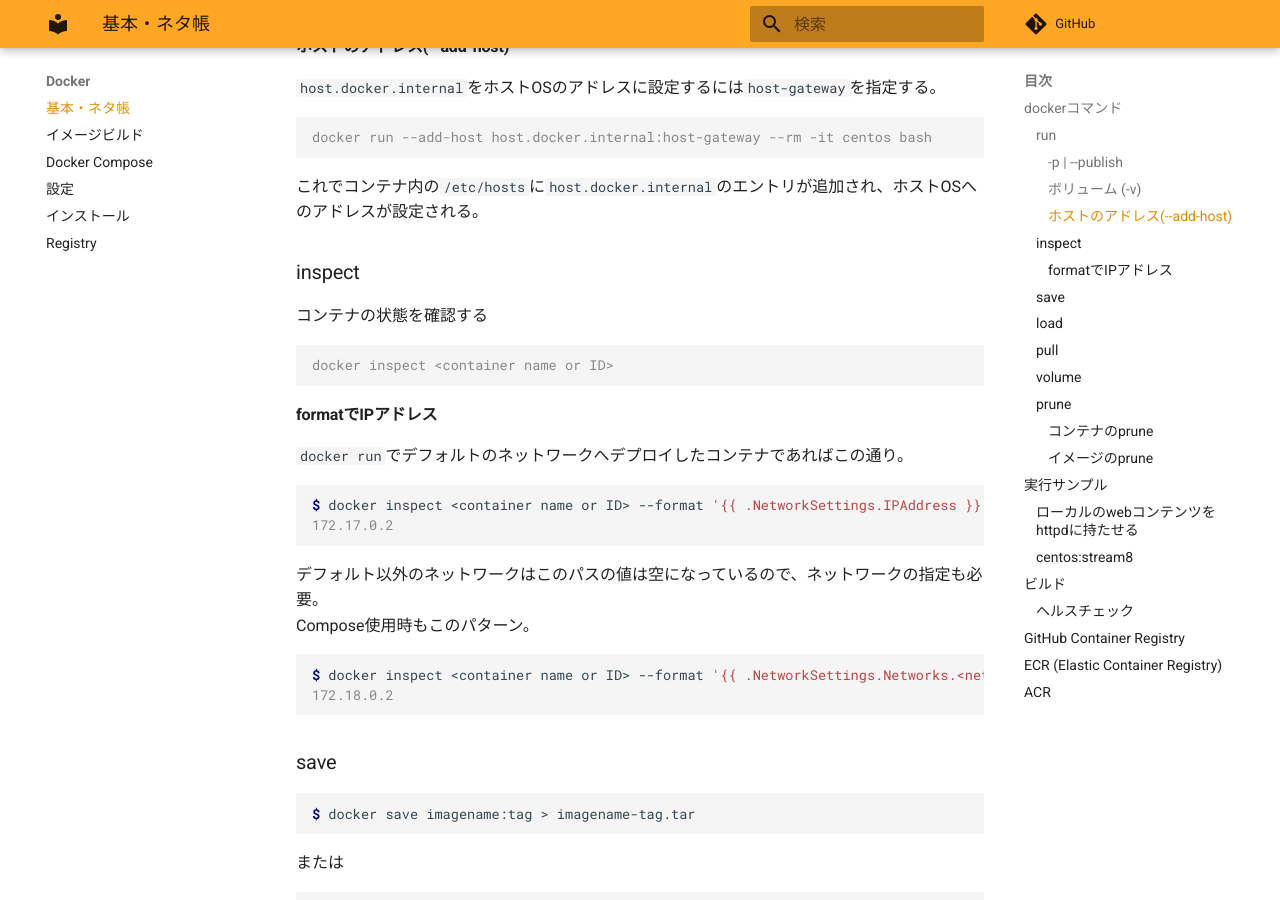
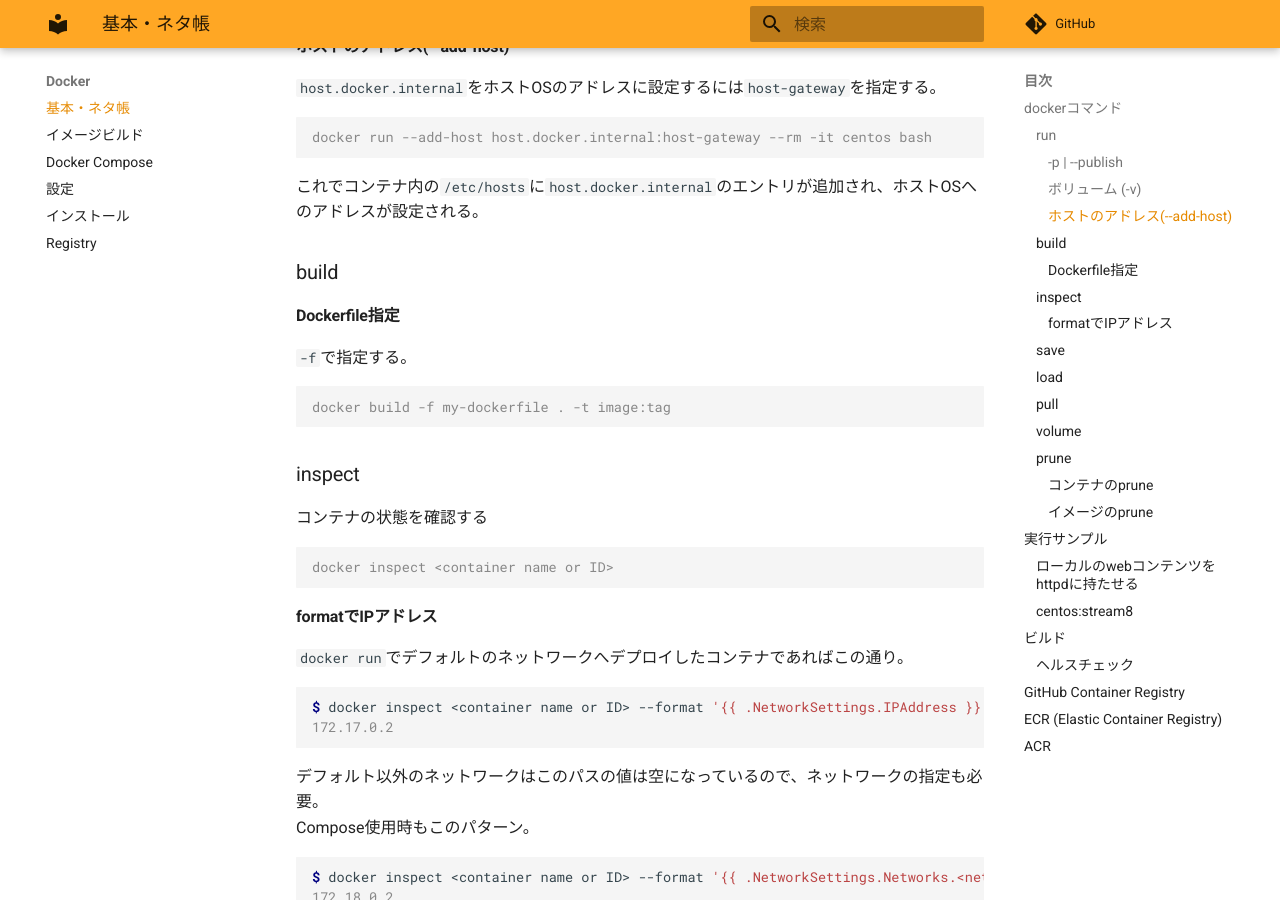
Before and after one commit to zaki-lknr/docs, an MkDocs documentation site: the page built from docs/Docker/index.md, in a window 1280 px wide and 900 px high, scrolled down 805 px. Built offline with MkDocs 1.6.1 and Material for MkDocs 9.7.7, drawn with Linux system fonts in a browser that asks for light colours; comment, search, counter and statistics services are not loaded.

Commit message:
add: docker: build時のDockerfile指定

````diff
--- a/docs/Docker/index.md
+++ b/docs/Docker/index.md
@@ -38,6 +38,16 @@ docker run --add-host host.docker.internal:host-gateway --rm -it centos bash
 ```
 
 これでコンテナ内の`/etc/hosts`に`host.docker.internal`のエントリが追加され、ホストOSへのアドレスが設定される。
+
+### build
+
+#### Dockerfile指定
+
+`-f`で指定する。
+
+```console
+docker build -f my-dockerfile . -t image:tag
+```
 
 ### inspect
 
````
